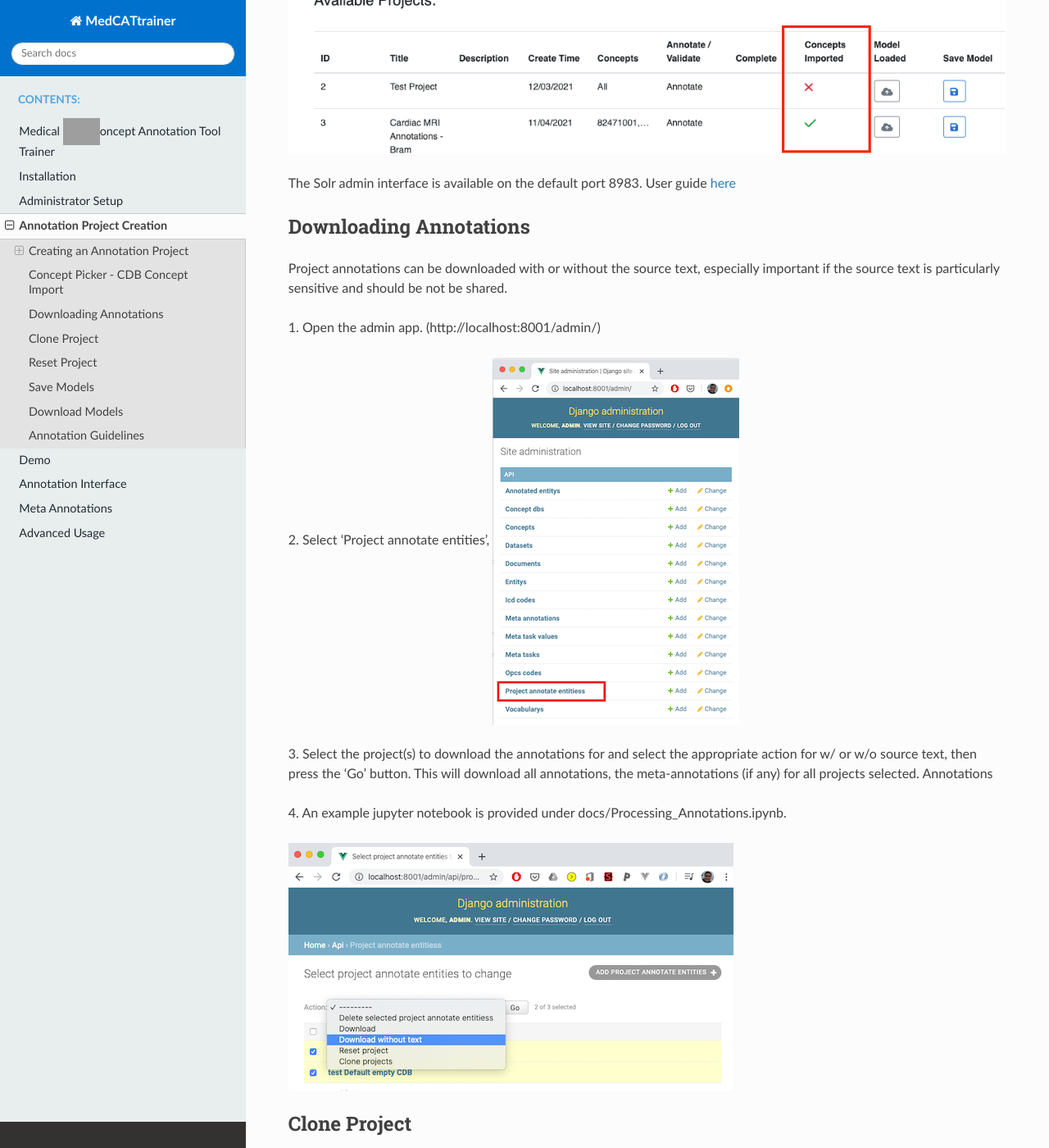
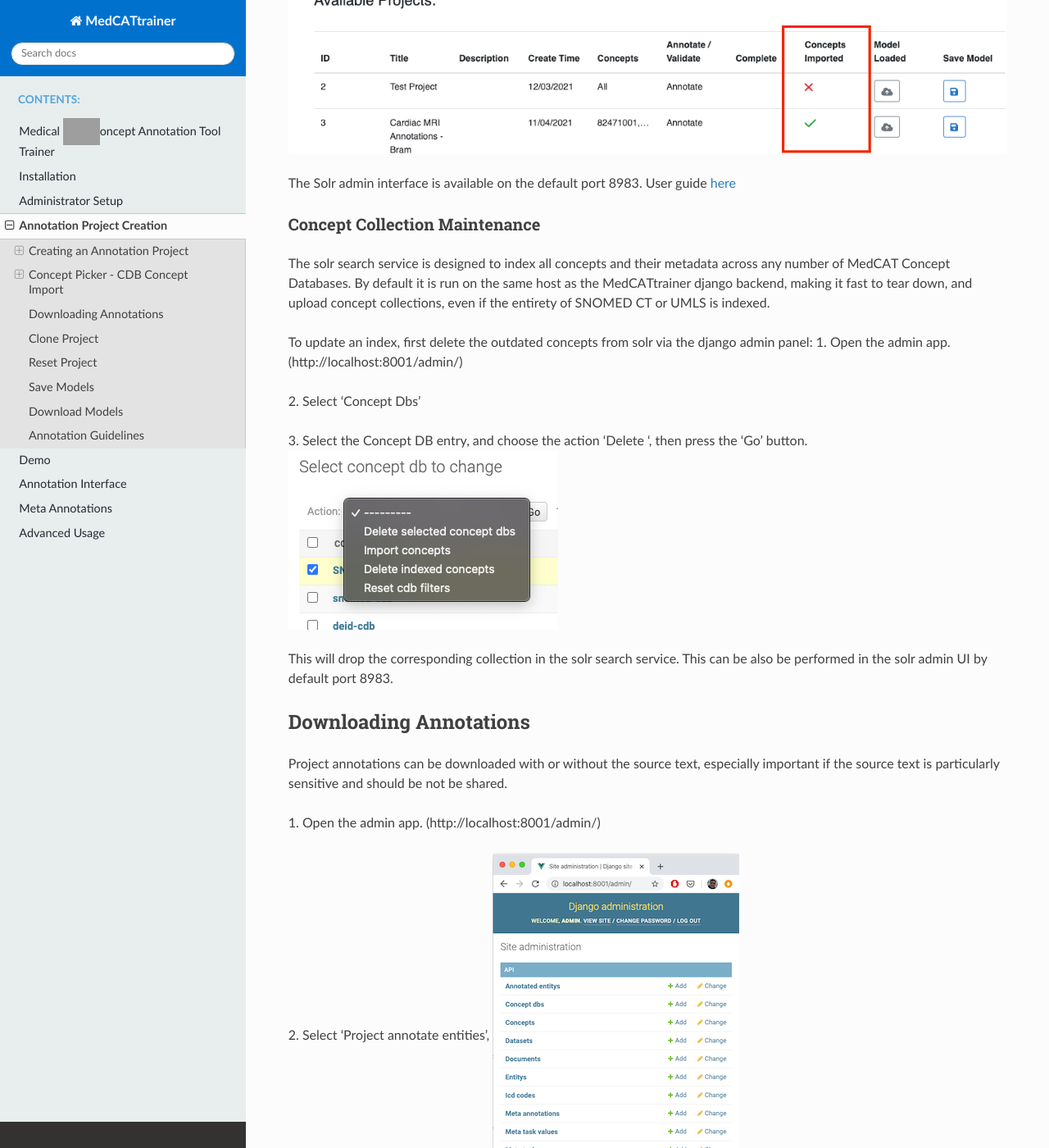
Before and after one commit to CogStack/MedCATtrainer, a Sphinx documentation site: the page built from docs/project_admin.md, in a window 1280 px wide and 1400 px high, scrolled down 5480 px. Shown: the whole window at 82% size. Built offline with Sphinx 7.4.7 and the Read the Docs theme 2.0.0, drawn with Linux system fonts in a browser that asks for light colours; some of the changed text lies outside the part shown; grey boxes are pictures that could not be loaded.

Commit message:
CU-862j1wx00: document concept DB cleanup and maintanence

```diff
--- a/docs/project_admin.md
+++ b/docs/project_admin.md
@@ -100,7 +100,7 @@ To make these concepts available to a (or any project):
 2\. Select 'Concept Dbs'
 ![](_static/img/select-concept-dbs.png)
 
-3\. Select the Concept DB entry, and choose the action 'Import Concept', then press the 'Go' button.
+3\. Select the Concept DB entry, and choose the action 'Import concepts', then press the 'Go' button.
 ![](_static/img/import-concepts.png)
 
 Once the concept imports are complete the solr search services will contain 'collections' that are used by a Django view
@@ -109,6 +109,21 @@ for fast type ahead searching. If you're an admin the project home screen will s
 ![](_static/img/concepts-imported-status.png)
 
 The Solr admin interface is available on the default port 8983. User guide [here](https://solr.apache.org/guide/solr/latest/getting-started/solr-admin-ui.html)
+
+### Concept Collection Maintenance
+The solr search service is designed to index all concepts and their metadata across any number of MedCAT Concept Databases.
+By default it is run on the same host as the MedCATtrainer django backend, making it fast to tear down, and upload concept
+collections, even if the entirety of SNOMED CT or UMLS is indexed.
+
+To update an index, first delete the outdated concepts from solr via the django admin panel:
+1\. Open the admin app. (http://localhost:8001/admin/)
+
+2\. Select 'Concept Dbs'
+
+3\. Select the Concept DB entry, and choose the action 'Delete ', then press the 'Go' button.
+![](_static/img/delete-indexed-concepts.png)
+
+This will drop the corresponding collection in the solr search service. This can be also be performed in the solr admin UI by default port 8983.
 
 ## Downloading Annotations
 Project annotations can be downloaded with or without the source text, especially important if the source text is
```
Also changed, not shown: docs/_static/img/delete-indexed-concepts.png (added), 1 other file.
